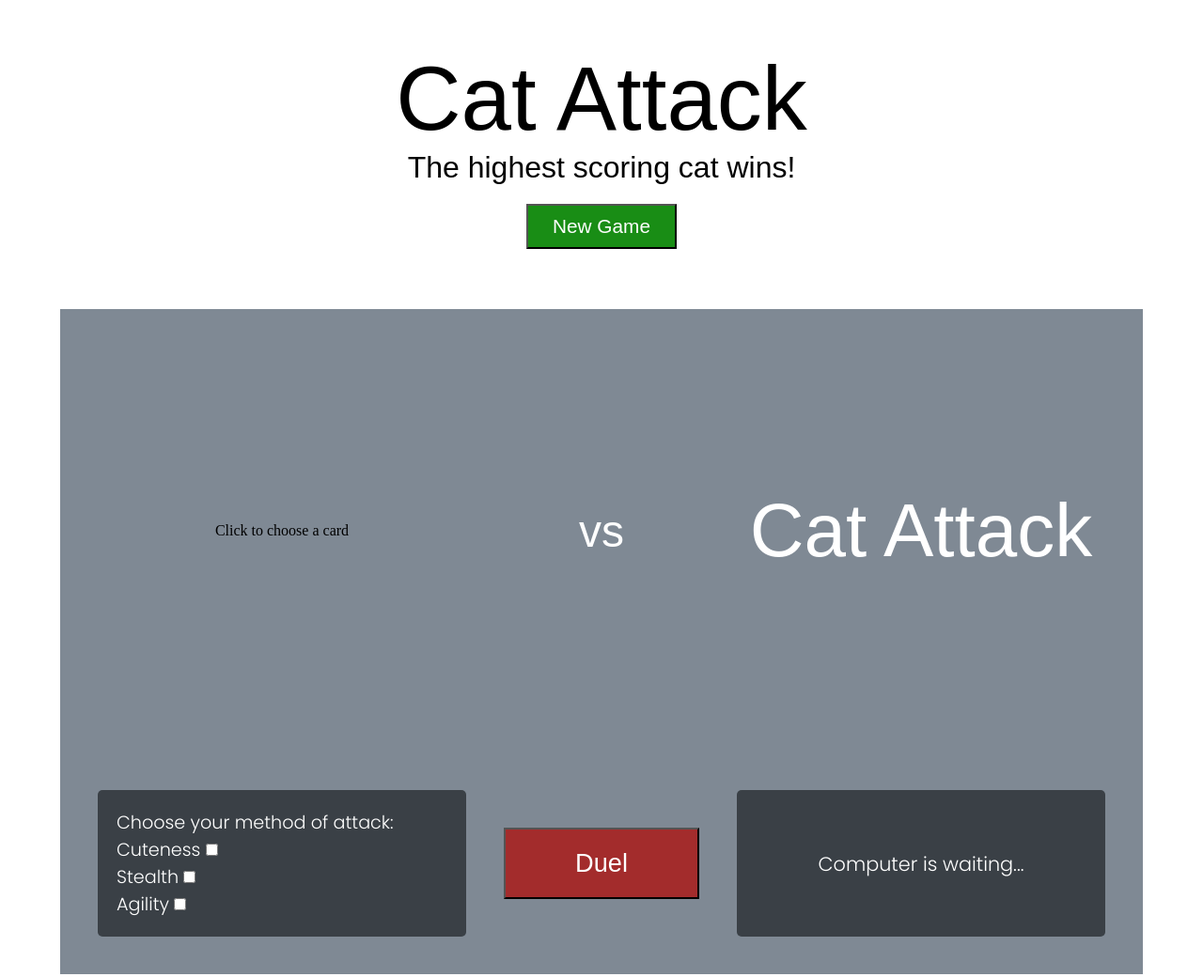
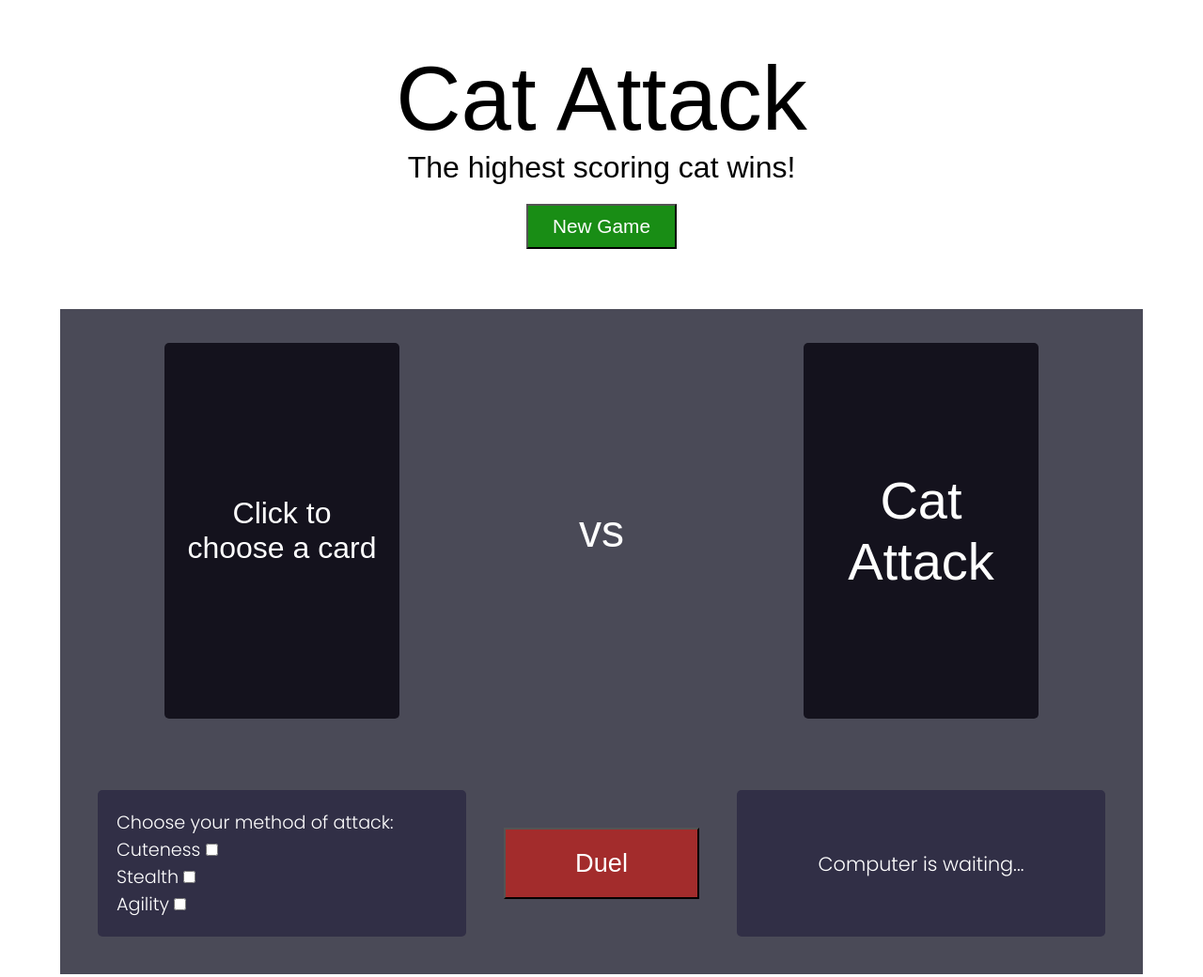
Before and after one commit to BeckyRushton/Cat-Attack-JS-Game, a plain HTML site: page index.html in a window 1280 px wide. Shown: the top 1040 px of the page at 94% size. Drawn offline with Linux system fonts and the light colour scheme; a web font is replaced by a local one.

Commit message:
Sorted cards layout on table as well as default card back designs

```diff
--- a/index.html
+++ b/index.html
@@ -16,9 +16,12 @@
     </header>
 
       <div class="cardTable">
-        <div class="catCardUser">Click to choose a card</div>
+        <div class="catCardUser">
+          <div class="catCardUser__card">Click to choose a card</div>
+        </div>
         <div class="catCardDivide">vs</div>
-        <div class="catCardComputer">Cat Attack</div>
+        <div class="catCardComputer">
+          <div class="catCardComputer__card">Cat Attack</div> </div>
 
         <div class="catStats">
           <div>Choose your method of attack:</div>
--- a/styles.scss
+++ b/styles.scss
@@ -35,7 +35,7 @@ body {
 }
 
 .cardTable {
-  background-color: rgb(127, 137, 148);
+  background-color: rgb(74, 74, 87);
   margin: 5%;
   display: grid;
   grid-template-columns: 1fr 1fr 1fr 1fr 1fr 1fr 1fr;
@@ -57,7 +57,7 @@ body {
   align-items: flex-start;
   margin: 40px;
   padding: 20px;
-  background-color: rgb(58, 64, 70);
+  background-color: rgb(49, 47, 70);
   border-radius: 5px;
 }
 .computerWaiting {
@@ -68,55 +68,52 @@ body {
   display: flex;
   justify-content: center;
   align-items: center;
-  background-color: rgb(58, 64, 70);
+  background-color: rgb(49, 47, 70);
   margin: 40px;
   border-radius: 5px;
 }
-.catCard {
-  display: flex;
-  flex-direction: column;
-  justify-content: space-evenly;
-  align-items: center;
-  font-family: $text-font;
-  color: white;
-  background-color: rgb(20, 18, 29);
-  height: 500px;
-  width: 300px;
-  padding: 20px;
-  border-radius: 5px;
-  margin: 20px;
-  gap: 20px;
 
-  &__image {
-    width: 90%;
-    border-radius: 5px;
-  }
-  &__stats {
-    width: 90%;
-    background-color: rgb(44, 40, 74);
-    color: white;
-    border-radius: 5px;
-    padding: 10px;
-    font-size: 1.1rem;
-  }
-}
 .catCardUser {
   grid-area: user;
   display: flex;
   justify-content: center;
   align-items: center;
-  width: 100%;
+
+  &__card {
+    display: flex;
+    justify-content: center;
+    align-items: center;
+    text-align: center;
+    height: 400px;
+    width: 250px;
+    background-color: rgb(20, 18, 29);
+    font-family: $main-font;
+    border-radius: 5px;
+    color: white;
+    font-size: 2rem;
+    padding: 20px;
+  }
 }
 .catCardComputer {
   grid-area: computer;
   display: flex;
   justify-content: center;
   align-items: center;
-  text-align: center;
-  width: 100%;
-  font-family: $main-font;
-  font-size: 5rem;
-  color: white;
+
+  &__card {
+    display: flex;
+    justify-content: center;
+    align-items: center;
+    text-align: center;
+    height: 400px;
+    width: 250px;
+    background-color: rgb(20, 18, 29);
+    font-family: $main-font;
+    border-radius: 5px;
+    color: white;
+    font-size: 3.5rem;
+    padding: 20px;
+  }
 }
 .catCardDivide {
   grid-area: nill;
@@ -148,4 +145,35 @@ body {
   display: flex;
   flex-direction: row;
   flex-wrap: wrap;
+  justify-content: center;
+  align-items: center;
 }
+
+.catCard {
+  display: flex;
+  flex-direction: column;
+  justify-content: space-evenly;
+  align-items: center;
+  font-family: $text-font;
+  color: white;
+  background-color: rgb(20, 18, 29);
+  height: 500px;
+  width: 300px;
+  padding: 20px;
+  border-radius: 5px;
+  margin: 20px;
+  gap: 20px;
+
+  &__image {
+    width: 90%;
+    border-radius: 5px;
+  }
+  &__stats {
+    width: 90%;
+    background-color: rgb(44, 40, 74);
+    color: white;
+    border-radius: 5px;
+    padding: 10px;
+    font-size: 1.1rem;
+  }
+}
```
Also changed, not shown: Mustache cat.jpg (deleted), styles.css, 1 other file.
